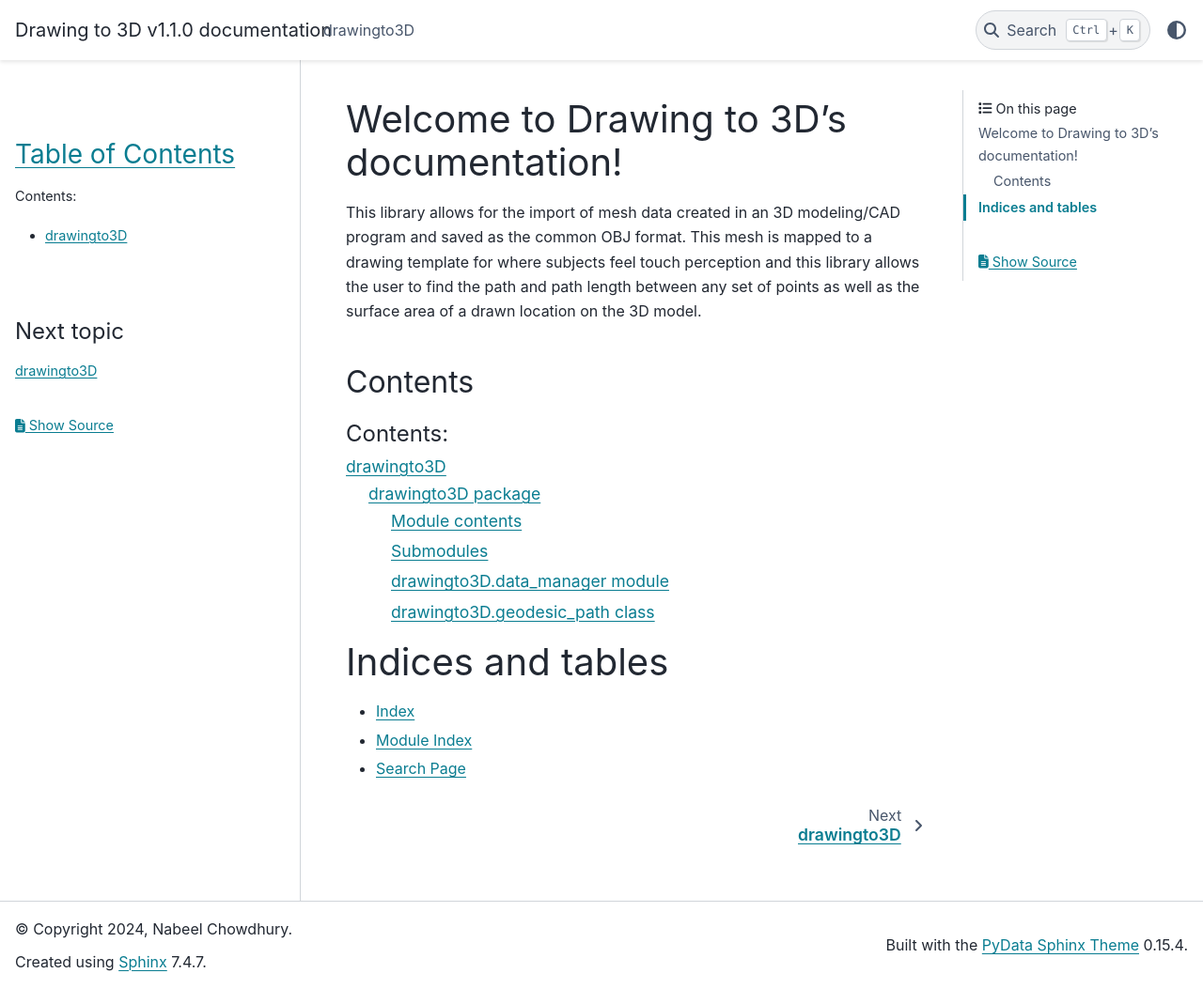
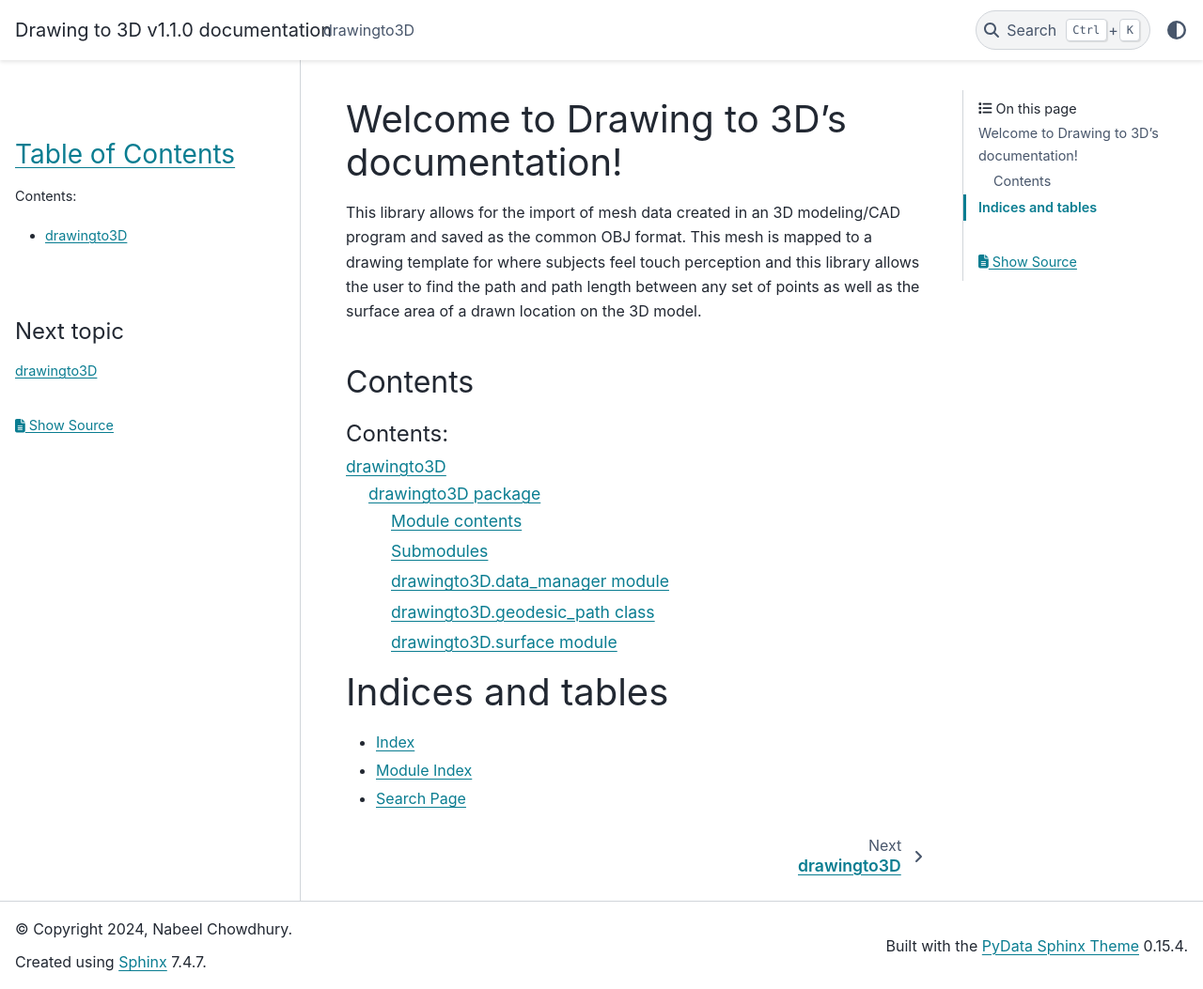
Before and after one commit to Nabizzle/Geodesic-Path-Finder-Documentation, a Sphinx documentation site: the page built from docs/source/index.rst, in a window 1280 px wide and 1053 px high. Shown: the whole window at 94% size. Built offline with Sphinx 7.4.7 and the PyData theme 0.15.4, drawn with Linux system fonts in a browser that asks for light colours.

Commit message:
docs: Updates drawingto3D.rst

```diff
--- a/docs/source/drawingto3D.rst
+++ b/docs/source/drawingto3D.rst
@@ -27,3 +27,11 @@
    :members:
    :undoc-members:
    :show-inheritance:
+
+drawingto3D.surface module
+--------------------------
+
+.. automodule:: drawingto3D.surface
+   :members:
+   :undoc-members:
+   :show-inheritance:
```
